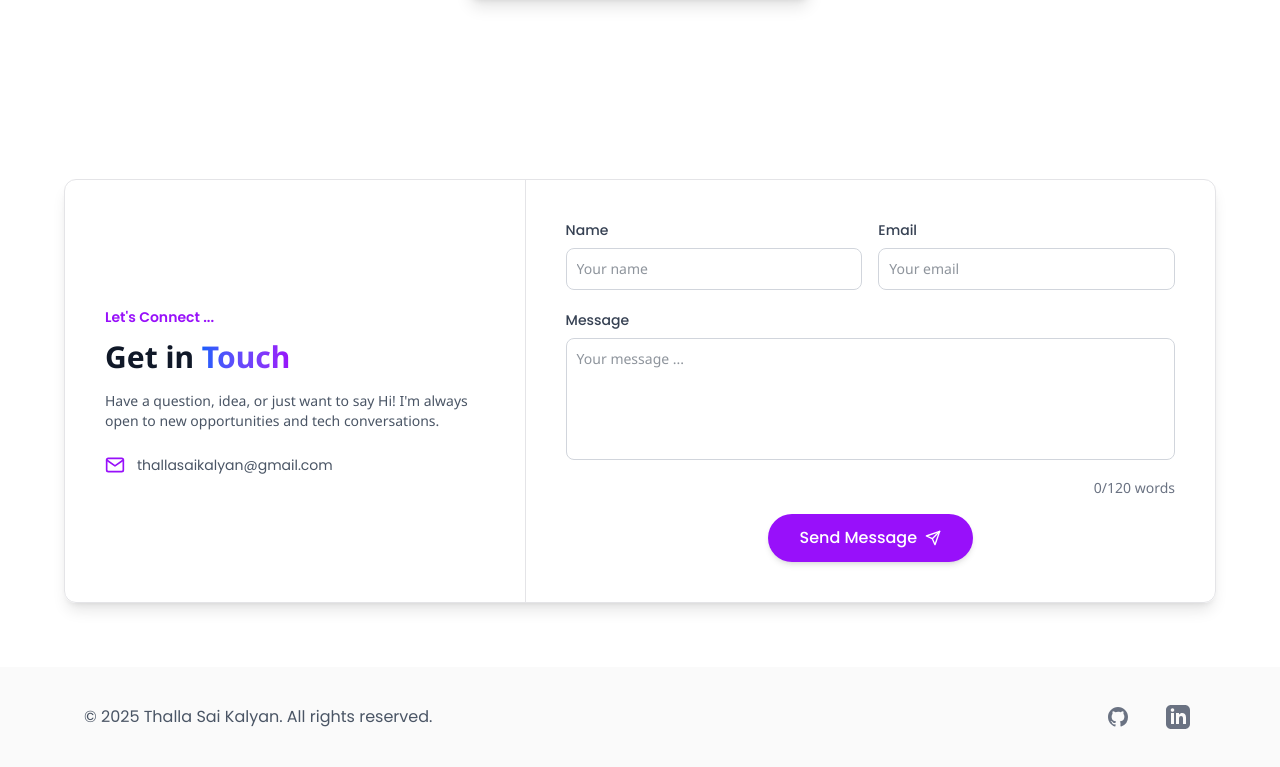
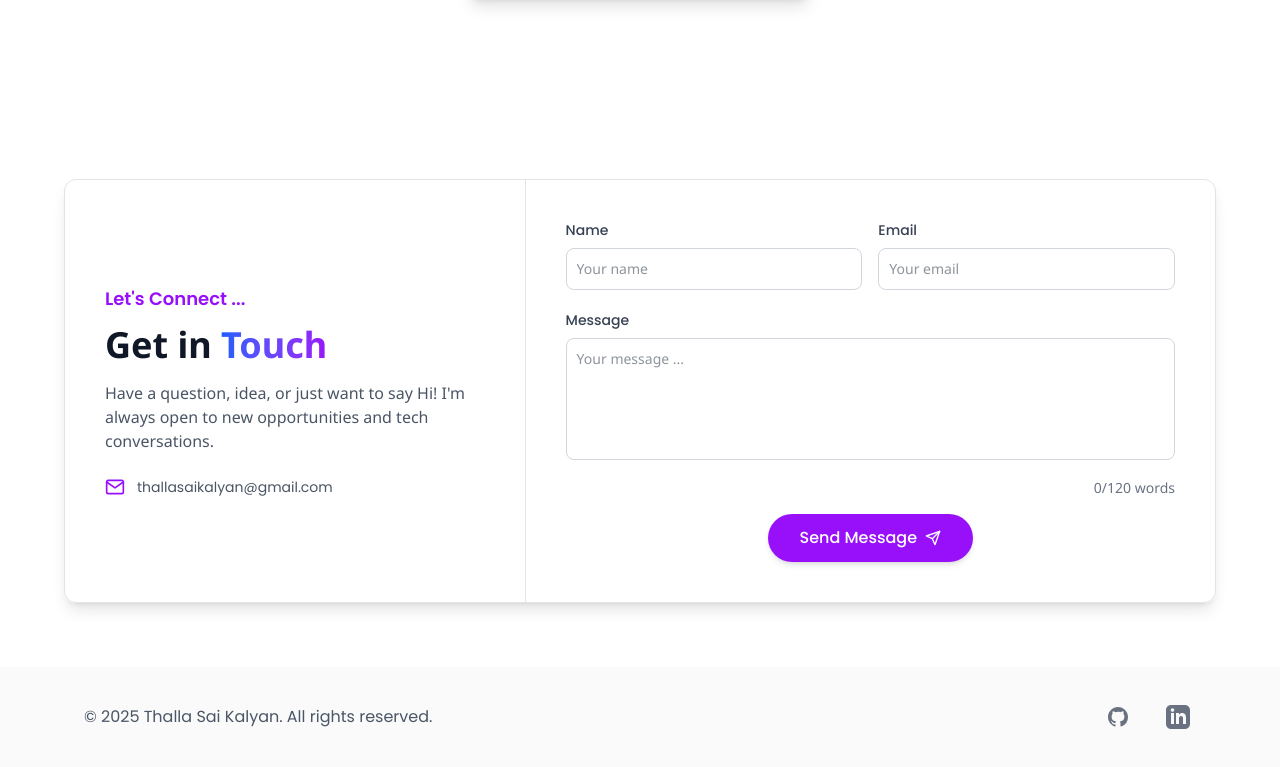
Before and after one commit to kalyanthalla/Kalyan-Portfolio, a Next.js app: page / in a window 1280 px wide. Shown: the part 3179-3946 px from the top of the page. Built offline with nearby package versions, Linux system fonts and the light colour scheme.

Commit message:
fixed spaces

```diff
--- a/app/components/Contact.jsx
+++ b/app/components/Contact.jsx
@@ -59,19 +59,19 @@ function Contact({ isDarkMode }) {
         } shadow-lg`}>
           {/* Left Section - Headings */}
           <div className="lg:w-2/5 p-6 sm:p-8 lg:p-10 flex flex-col justify-center">
-            <h4 className={`mb-3 text-sm sm:text-sm poppins font-semibold ${
+            <h4 className={`mb-3 text-base sm:text-lg poppins font-semibold ${
               isDarkMode ? 'text-purple-400' : 'text-purple-600'
             }`}>
               Let's Connect ...
             </h4>
-            <h2 className={`text-3xl sm:text-3xl font-bold mb-4 sm:mb-4 ${
+            <h2 className={`text-3xl sm:text-4xl font-bold mb-4 sm:mb-4 ${
               isDarkMode ? 'text-white' : 'text-gray-900'
             }`}>
               Get in <span className={`bg-gradient-to-r from-blue-600 to-purple-600 ${
                 isDarkMode ? 'dark:to-purple-400' : 'dark:from-blue-500'
               } bg-clip-text text-transparent`}>Touch</span>
             </h2>
-            <p className={`text-sm sm:text-sm ${
+            <p className={`text-sm sm:text-base ${
               isDarkMode ? 'text-gray-300' : 'text-gray-600'
             } mb-6`}>
               Have a question, idea, or just want to say Hi! I'm always open to new opportunities and tech conversations.
```
